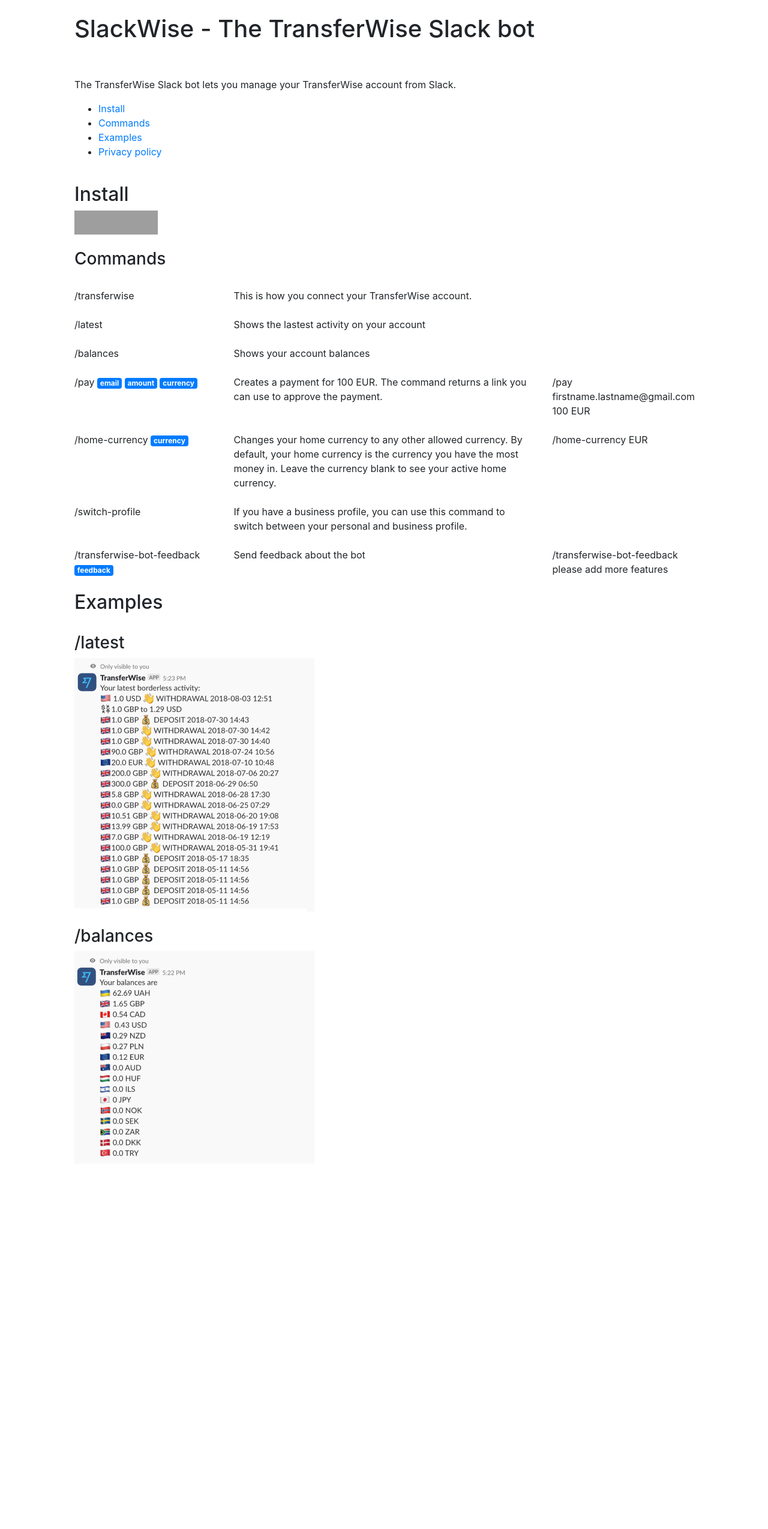
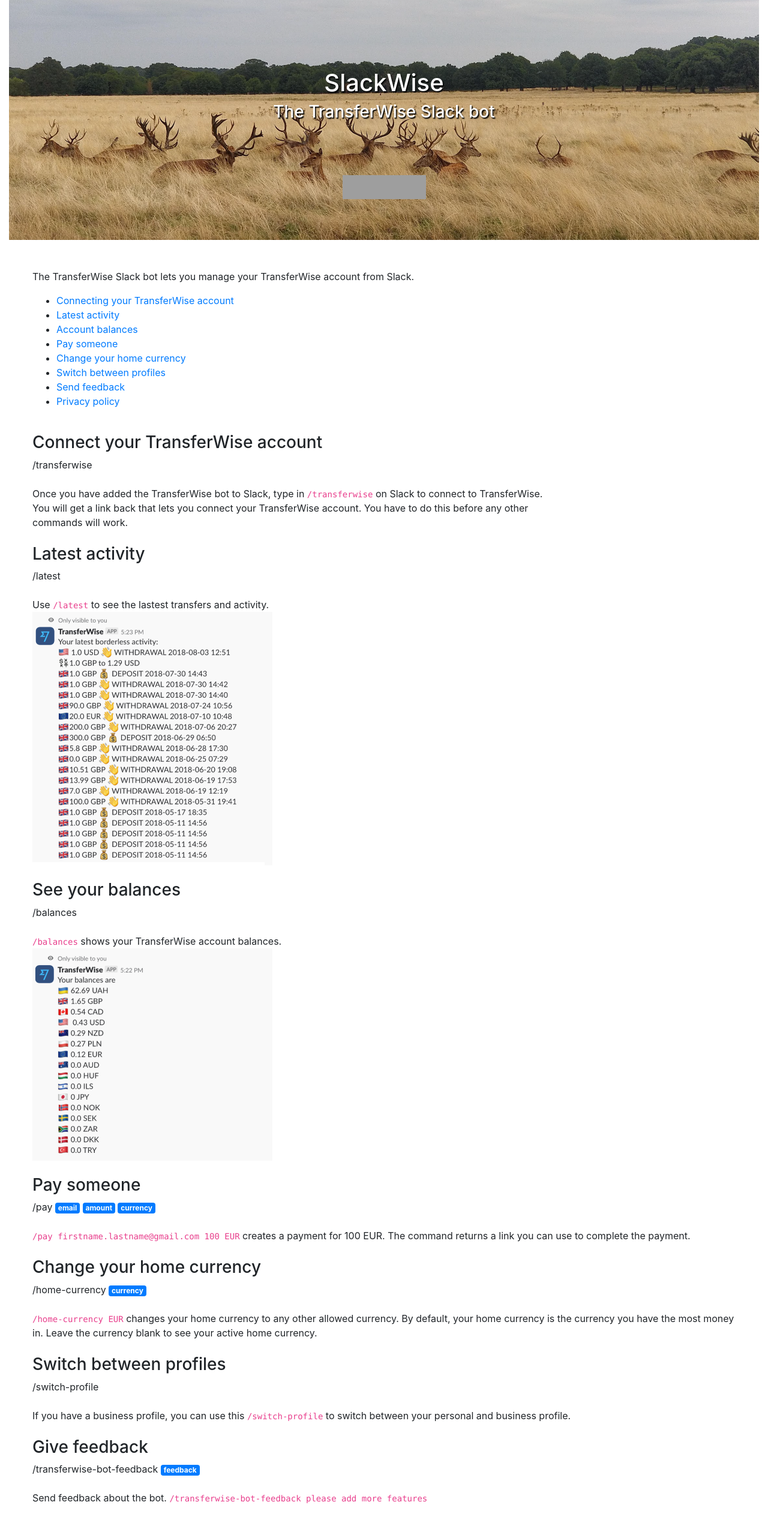
Before and after one commit to 321k/slackwise, a Flask app: page / in a window 1280 px wide. Shown: the whole page at 60% size. Before the commit the page ends 1930 px from the top, so only its background shows below. Run offline with Flask 2, Linux system fonts and the light colour scheme; some libraries are stand-ins or nearby versions; grey boxes are pictures that could not be loaded.

Commit message:
updated landing page

```diff
--- /dev/null
+++ b/static/css/main.css
@@ -0,0 +1,32 @@
+
+
+.bg {
+
+  color:white;
+
+  height: 350px; /*same height as jumbotron */
+
+
+}
+
+.jumbotron {
+  background: url('../deers.png') no-repeat center center;
+  background-size: cover;
+  margin-bottom: 0px;
+  width: 100%;
+  height: 400px;
+  top:0;
+  left:0;
+  z-index: -1;
+  color: white;
+  text-shadow: black 0.1em 0.1em 0.1em;
+
+
+}
+
+
+#title-text{
+	padding-top:50px;
+	padding-bottom:80px;
+
+}
--- a/templates/index.html
+++ b/templates/index.html
@@ -1,4 +1,3 @@
-<!doctype html>
 <html lang="en">
     <head>
         <link rel="stylesheet" href="https://stackpath.bootstrapcdn.com/bootstrap/4.1.3/css/bootstrap.min.css" integrity="sha384-MCw98/SFnGE8fJT3GXwEOngsV7Zt27NXFoaoApmYm81iuXoPkFOJwJ8ERdknLPMO" crossorigin="anonymous">
@@ -7,6 +6,9 @@
         <meta charset="utf-8">
         <meta name="viewport" content="width=device-width, initial-scale=1, shrink-to-fit=no">
 
+        <link rel="stylesheet" href="{{ url_for('static', filename='css/main.css') }}">
+
+
 
         <title>TransferWise Slack bot</title>
 
@@ -14,11 +16,18 @@
     </head>
     <body>
 
-        <div class="container">
-            <div class="row m-4">
-                <div class="col">
-                    <h1>SlackWise - The TransferWise Slack bot</h1>
-                </div>
+        <div class="container-fluid">
+
+              <div class="jumbotron jumbotron-fluid">
+                <center>
+
+                  <div id="title-text">
+                    <h1>SlackWise</h1>
+                    <h3>The TransferWise Slack bot</h3>
+                  </div>
+
+                    <a href="https://slack.com/oauth/authorize?scope=incoming-webhook,commands&client_id=387079239778.387986429910"><img alt="Add to Slack" height="40" width="139" src="https://platform.slack-edge.com/img/add_to_slack.png" srcset="https://platform.slack-edge.com/img/add_to_slack.png 1x, https://platform.slack-edge.com/img/add_to_slack@2x.png 2x" /></a>
+                </center>
             </div>
 
             <div class="row m-4">
@@ -39,30 +48,26 @@
               <div class="col">
                   <p>The TransferWise Slack bot lets you manage your TransferWise account from Slack.</p>
                   <ul>
-                    <li><a href="#install">Install</a></li>
-                    <li><a href="#commands">Commands</a></li>
-                    <li><a href="#examples">Examples</a></li>
+                    <li><a href="#transferwise">Connecting your TransferWise account</a></li>
+                    <li><a href="#latest">Latest activity</a></li>
+                    <li><a href="#balances">Account balances</a></li>
+                    <li><a href="#pay">Pay someone</a></li>
+                    <li><a href="#home-currency">Change your home currency</a></li>
+                    <li><a href="#switch-profile">Switch between profiles</a></li>
+                    <li><a href="#transferwise-bot-feedback">Send feedback</a></li>
                     <li><a href="/privacy">Privacy policy</a></li>
                 </ul>
             </div>
           </div>
           <div class="row m-4">
-              <div class="col">
-                  <h2 id="install">Install </h2>
-                  <a href="https://slack.com/oauth/authorize?scope=incoming-webhook,commands&client_id=387079239778.387986429910"><img alt="Add to Slack" height="40" width="139" src="https://platform.slack-edge.com/img/add_to_slack.png" srcset="https://platform.slack-edge.com/img/add_to_slack.png 1x, https://platform.slack-edge.com/img/add_to_slack@2x.png 2x" /></a>
-              </div>
-          </div>
-          <div class="row m-4">
-            <div class="col">
-              <h3 id="commands">Commands</h3>
+            <div class="col-sm">
+              <h3 id="transferwise">Connect your TransferWise account</h3>
+              /transferwise
             </div>
           </div>
           <div class="row m-4">
-            <div class="col-sm-3">
-              /transferwise
-            </div>
             <div class="col-sm">
-              This is how you connect your TransferWise account.
+              Once you have added the TransferWise bot to Slack, type in <code>/transferwise</code> on Slack to connect to TransferWise. You will get a link back that lets you connect your TransferWise account. You have to do this before any other commands will work.
             </div>
             <div class="col-sm-3">
             </div>
@@ -70,10 +75,26 @@
 
           <div class="row m-4">
             <div class="col-sm-3">
+              <h3 id="latest">Latest activity</h3>
               /latest
             </div>
+          </div>
+          <div class="row m-4">
             <div class="col-sm">
-              Shows the lastest activity on your account
+              Use <code>/latest</code> to see the lastest transfers and activity.<br>
+              <img width="400px" src="{{url_for('static', filename='latest.png')}}" />
+            </div>
+          </div>
+          <div class="row m-4">
+            <div class="col-sm-3">
+              <h3 id="balances">See your balances</h3>
+              /balances
+            </div>
+          </div>
+          <div class="row m-4">
+            <div class="col-sm">
+              <code>/balances</code> shows your TransferWise account balances.<br>
+              <img width="400px" src="{{url_for('static', filename='balances.png')}}" />
             </div>
             <div class="col-sm-3">
 
@@ -81,86 +102,51 @@
           </div>
 
           <div class="row m-4">
-            <div class="col-sm-3">
-              /balances
-            </div>
-            <div class="col-sm">
-              Shows your account balances
-            </div>
-            <div class="col-sm-3">
-
+            <div class="col">
+              <h3 id="pay">Pay someone</h3>
+              /pay <span class="badge badge-primary">email</span> <span class="badge badge-primary">amount</span> <span class="badge badge-primary">currency</span>
             </div>
           </div>
-
           <div class="row m-4">
-            <div class="col-sm-3">
-              /pay <span class="badge badge-primary">email</span> <span class="badge badge-primary">amount</span> <span class="badge badge-primary">currency</span>
-            </div>
-            <div class="col-sm">
-              Creates a payment for 100 EUR. The command returns a link you can use to approve the payment.
-            </div>
-            <div class="col-sm-3">
-                /pay firstname.lastname@gmail.com 100 EUR
+            <div class="col">
+                <code>/pay firstname.lastname@gmail.com 100 EUR</code> creates a payment for 100 EUR. The command returns a link you can use to complete the payment.
             </div>
           </div>
-
           <div class="row m-4">
-            <div class="col-sm-3">
+            <div class="col">
+              <h3 id="home-currency">Change your home currency</h3>
               /home-currency <span class="badge badge-primary">currency</span>
             </div>
-            <div class="col-sm">
-              Changes your home currency to any other allowed currency. By default, your home currency is the currency you have the most money in. Leave the currency blank to see your active home currency.
+          </div>
+          <div class="row m-4">
+            <div class="col">
+              <code>/home-currency EUR</code> changes your home currency to any other allowed currency. By default, your home currency is the currency you have the most money in. Leave the currency blank to see your active home currency.
             </div>
-            <div class="col-sm-3">
-              /home-currency EUR
+          </div>
+          <div class="row m-4">
+            <div class="col">
+              <h3 id="switch-profiles">Switch between profiles</h3>
+              /switch-profile
+            </div>
+          </div>
+          <div class="row m-4">
+            <div class="col">
+              If you have a business profile, you can use this <code>/switch-profile</code> to switch between your personal and business profile.
             </div>
           </div>
 
 
           <div class="row m-4">
-            <div class="col-sm-3">
-              /switch-profile
-            </div>
-            <div class="col-sm">
-              If you have a business profile, you can use this command to switch between your personal and business profile.
-            </div>
-            <div class="col-sm-3">
+            <div class="col">
+              <h3 id="transferwise-bot-feedback">Give feedback</h3>
+              /transferwise-bot-feedback <span class="badge badge-primary">feedback</span>
             </div>
           </div>
-
-
           <div class="row m-4">
-            <div class="col-sm-3">
-              /transferwise-bot-feedback <span class="badge badge-primary">feedback</span>
-            </div>
             <div class="col-sm">
-                Send feedback about the bot
-            </div>
-            <div class="col-sm-3">
-                /transferwise-bot-feedback please add more features
+                <p>Send feedback about the bot. <code>/transferwise-bot-feedback please add more features</code>
             </div>
           </div>
-
-          <div class="row m-4">
-            <div class="col">
-                <h2 id="examples">Examples</h2>
-            </div>
-          </div>
-
-          <div class="row m-4">
-            <div class="col">
-                <h3>/latest</h3>
-              <img width="400px" src="{{url_for('static', filename='latest.png')}}" />
-            </div>
-          </div>
-
-          <div class="row m-4">
-            <div class="col">
-                <h3>/balances</h3>
-              <img width="400px" src="{{url_for('static', filename='balances.png')}}" />
-            </div>
-          </div>
-
         </div>
 
 
```
Also changed, not shown: static/deers.png (added), static/deers1.jpg (added).
